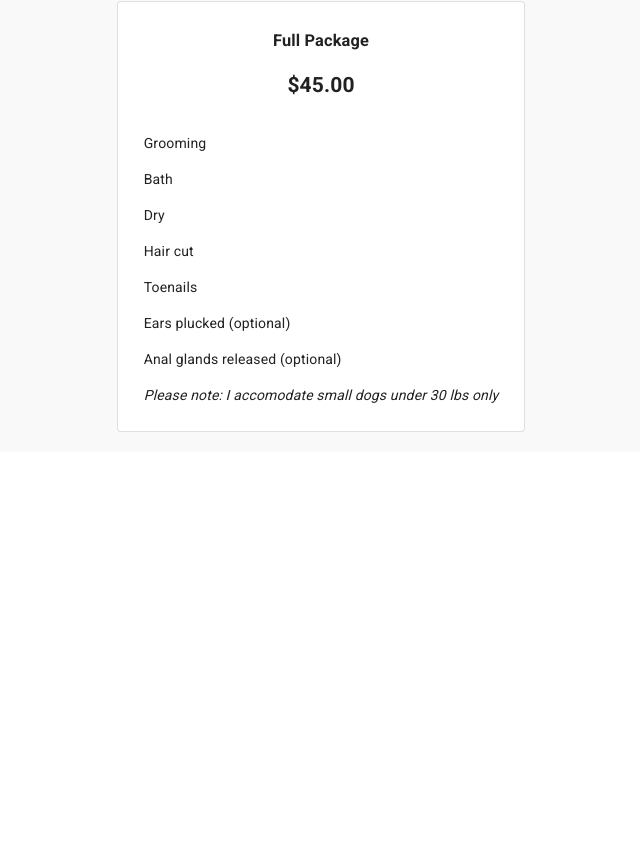
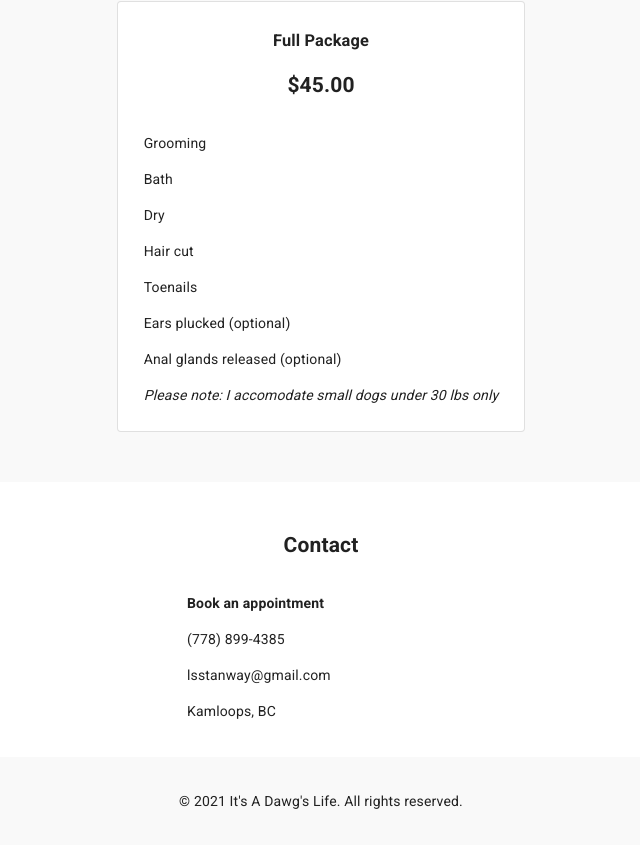
Before and after one commit to jpstanway/iadl, a React (Create React App) app: page / in a window 1280 px wide. Shown: the part 1487-2332 px from the top of the page, without its empty margins (319-959 px from the left). Before the commit the page ends 1939 px from the top, so only its background shows below. Built offline with nearby package versions, Linux system fonts and the light colour scheme.

Commit message:
create and fill in data for contact + footer sections

```diff
--- a/src/App.jsx
+++ b/src/App.jsx
@@ -5,6 +5,8 @@ import Navbar from './components/Navbar';
 import Header from './components/Header';
 import About from './components/About';
 import Services from './components/Services';
+import Contact from './components/Contact';
+import Footer from './components/Footer';
 
 function App() {
   return (
@@ -14,6 +16,8 @@ function App() {
       <Header />
       <About />
       <Services />
+      <Contact />
+      <Footer />
     </ThemeProvider>
   );
 }
--- /dev/null
+++ b/src/components/Contact.jsx
@@ -0,0 +1,40 @@
+import React from 'react';
+import { Container, List, ListItem } from '@material-ui/core';
+import { createStyles, makeStyles } from '@material-ui/core/styles';
+
+const useStyles = makeStyles((theme) =>
+    createStyles({
+      container: {
+        paddingTop: "30px",
+        paddingBottom: "20px"
+      },
+      heading: {
+        textAlign: "center"
+      },
+      list: {
+        margin: "auto",
+        width: "300px"
+      },
+      theme
+    }),
+);
+
+const Contact = () => {
+  const classes = useStyles();
+
+  return (
+    <div className={classes.container}>
+      <Container maxWidth="md">
+        <h2 className={classes.heading}>Contact</h2>
+        <List className={classes.list}>
+          <ListItem><strong>Book an appointment</strong></ListItem>
+          <ListItem>(778) 899-4385</ListItem>
+          <ListItem>lsstanway@gmail.com</ListItem>
+          <ListItem>Kamloops, BC</ListItem>
+        </List>
+      </Container>
+    </div>
+  );
+};
+
+export default Contact;
--- /dev/null
+++ b/src/components/Footer.jsx
@@ -0,0 +1,30 @@
+import React from 'react';
+import { createStyles, makeStyles } from '@material-ui/core/styles';
+
+const useStyles = makeStyles((theme) =>
+    createStyles({
+      theme,
+      container: {
+        backgroundColor: "#f9f9f9",
+        padding: "20px"
+      },
+      copyright: {
+        textAlign: "center"
+      }
+    }),
+);
+
+const Footer = () => {
+  const classes = useStyles();
+  const currentYear = new Date().getFullYear();
+
+  return (
+    <div className={classes.container}>
+      <p className={classes.copyright}>
+        &copy; {currentYear} It's A Dawg's Life. All rights reserved.
+      </p>
+    </div>
+  );
+};
+
+export default Footer;
--- a/src/components/Services.jsx
+++ b/src/components/Services.jsx
@@ -7,7 +7,7 @@ const useStyles = makeStyles((theme) =>
     container: {
       backgroundColor: "#f9f9f9",
       paddingTop: "30px",
-      paddingBottom: "20px"
+      paddingBottom: "50px"
     },
     heading: {
       textAlign: "center"
```
Also changed, not shown: 1 other file (tests, documents, lock files or other folders).
